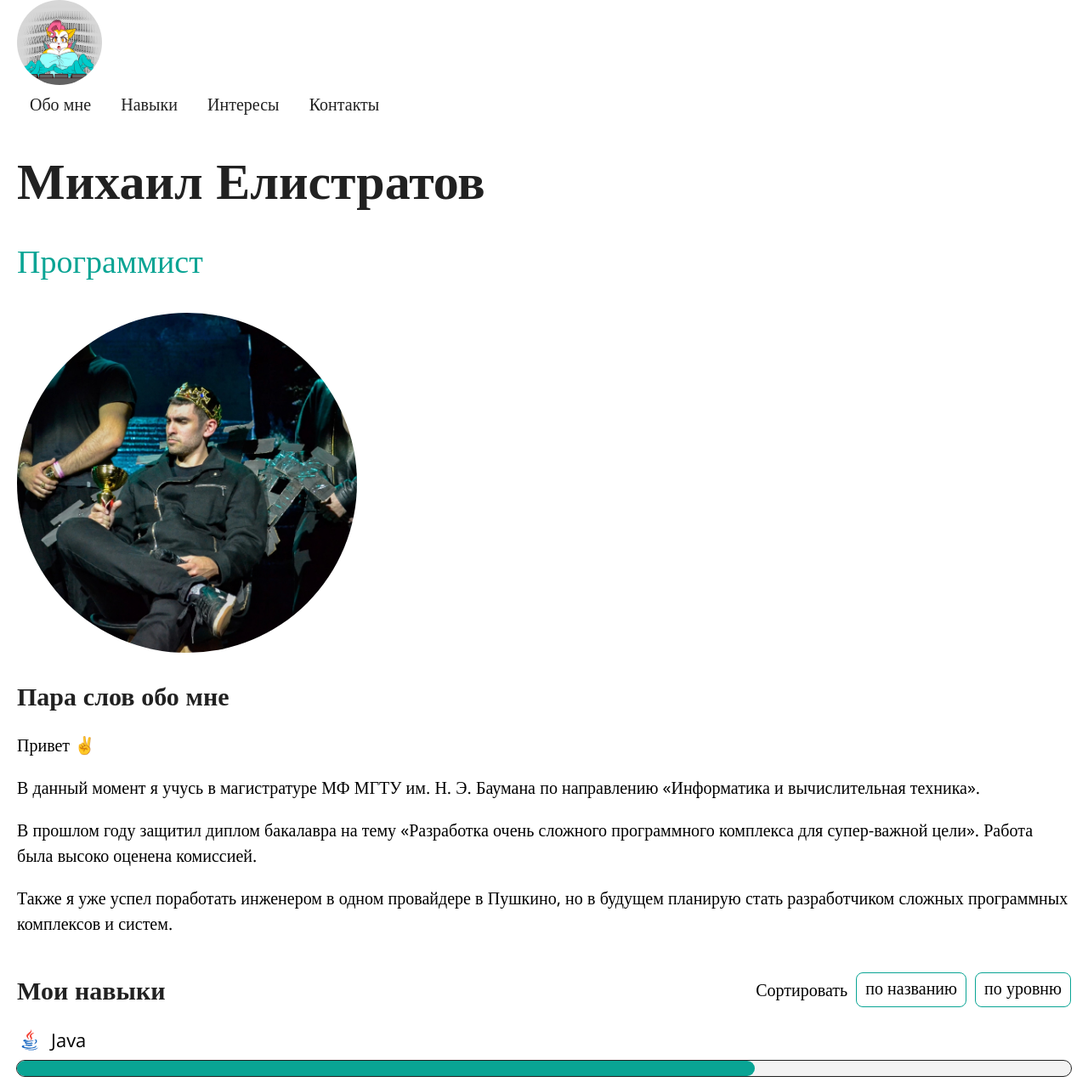
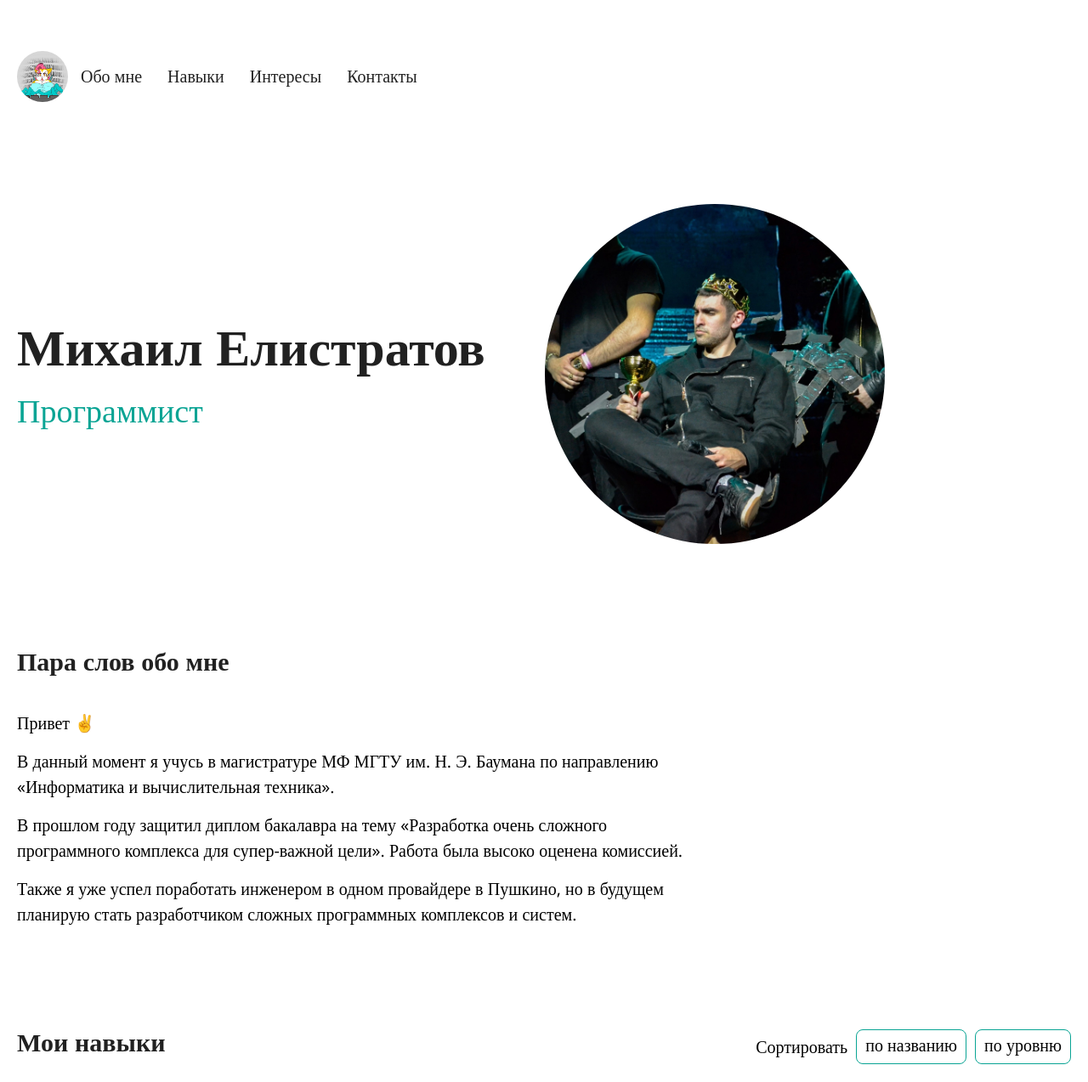
Before and after one commit to mikl14/tech_internet, a plain HTML site: page index.html in a window 1280 px wide. Shown: the top 1273 px of the page at 85% size. Drawn offline with nearby package versions, Linux system fonts and the light colour scheme.

Commit message:
лабораторная 1.6

```diff
--- a/css/style.css
+++ b/css/style.css
@@ -16,13 +16,25 @@ body {
     font-weight: 400;
     line-height: 1.5;
 }
-
+.mainHeader
+{
+    display: flex;
+    padding-top: 60px;
+    gap:40px;
+    align-items: center;
+    margin-bottom: 120px;
+}
 .rounded {
     border-radius: 50%;
 }
 
+.mainNav{
+    display: flex;
+}
 .mainNav a {
+    display: flex;
     padding: 10px 15px;
+    align-items: center;
 }
 
 .mainNav a:hover {
@@ -44,17 +56,73 @@ h1 {
     color: var(--txtColor);
 }
 
+h2 {
+    margin: 0 0 40px 0;
+}
+
 .skillsHeader {
     display: flex;
-    align-items: center;
+    align-items: flex-start;
     justify-content: space-between;
+    margin-bottom: 40px;
+    width: 100%;
+}
+
+.skillsHeader h2 {
+    margin: 0;
+    padding: 0;
+    line-height: 1;
 }
 
 .skillsHeaderRight {
     display: flex;
     align-items: center;
     gap: 10px;
+    margin: 0;
+    padding: 0;
 }
+.userContainer
+{
+    display: flex;
+    align-items: center;
+    gap: 70px;
+    margin-bottom: 120px;
+}
+
+.textContainer{
+    display: flex;
+    flex-direction: column;
+    gap: 20px;
+}
+.textWrapper {
+    max-width: 800px;
+}
+
+.about{
+    margin-bottom: 120px;
+}
+
+.skills{
+    margin-bottom: 120px;
+}
+
+.interests{
+    margin-bottom: 120px;
+}
+
+p{
+    margin: 0;
+    margin-bottom: 15px;
+}
+
+p:last-child{
+    margin: 0;
+}
+
+.textContainer h1{
+    margin: 0;
+}
+
 
 .subtitle {
     font-family: "Open Sans";
@@ -71,6 +139,7 @@ h2 {
     line-height: 120%;
     color: var(--txtColor);
 }
+
 
 button {
 
@@ -103,9 +172,7 @@ button:hover {
 .skillList dt {
     margin-bottom: 6px;
     padding-left: 40px;
-    /* Место для иконки */
     min-height: 30px;
-    /* Высота под иконку */
     display: flex;
     align-items: center;
     font-size: 1.1em;
@@ -173,7 +240,6 @@ a {
 }
 
 .contactsBlock {
-    padding: 0 20px;
     display: flex;
     justify-content: flex-start;
     align-items: center;
@@ -217,10 +283,9 @@ a {
 }
 
 .social {
-    padding: 10px 20px;
     display: flex;
     align-items: center;
-    margin-top: 50px;
+    margin-top: 40px;
 }
 
 .socialBlock {
--- a/index.html
+++ b/index.html
@@ -18,10 +18,10 @@
 
 <body>
   <div class="container">
-    <header class="main-header">
+    <header class="mainHeader">
       <div>
-        <img class="rounded" alt="mainLogo alt text" src="img/mainLogo.png" height="100">
-        <nav class="mainNav">
+          <nav class="mainNav">
+          <img class="rounded" alt="mainLogo alt text" src="img/mainLogo.png" height="60">
           <a href="#about">Обо мне</a>
           <a href="#skills">Навыки</a>
           <a href="#interests">Интересы</a>
@@ -31,12 +31,17 @@
     </header>
     <main>
       <section id="name">
-        <h1>Михаил Елистратов</h1>
-        <p class="subtitle">Программист</p>
-        <img height="400" class="rounded" src="img/ava.jpg" alt="Аватар пользователя">
+        <div class="userContainer">
+          <div class="textContainer">
+            <h1>Михаил Елистратов</h1>
+            <p class="subtitle">Программист</p>
+          </div>
+          <img height="400" class="rounded" src="img/ava.jpg" alt="Аватар пользователя" style="width: 400px; height: 400px; object-fit: cover;">
+        </div>
       </section>
 
       <section id="about" class="about">
+        <div class="textWrapper">
         <h2>Пара слов обо мне</h2>
         <p>Привет ✌</p>
         <p>
@@ -54,6 +59,7 @@
           но в будущем планирую стать разработчиком сложных программных
           комплексов и систем.
         </p>
+        </div>
       </section>
 
       <section id="skills" class="skills">
```
